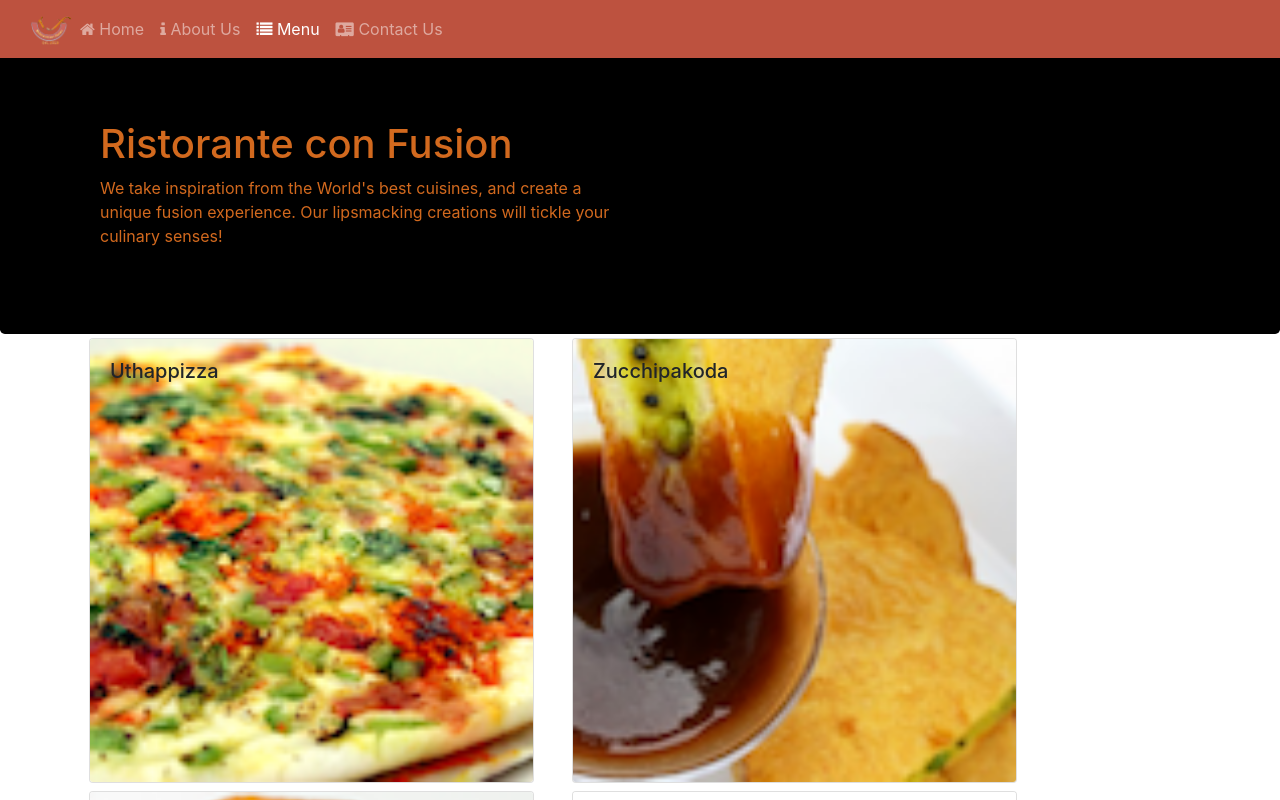
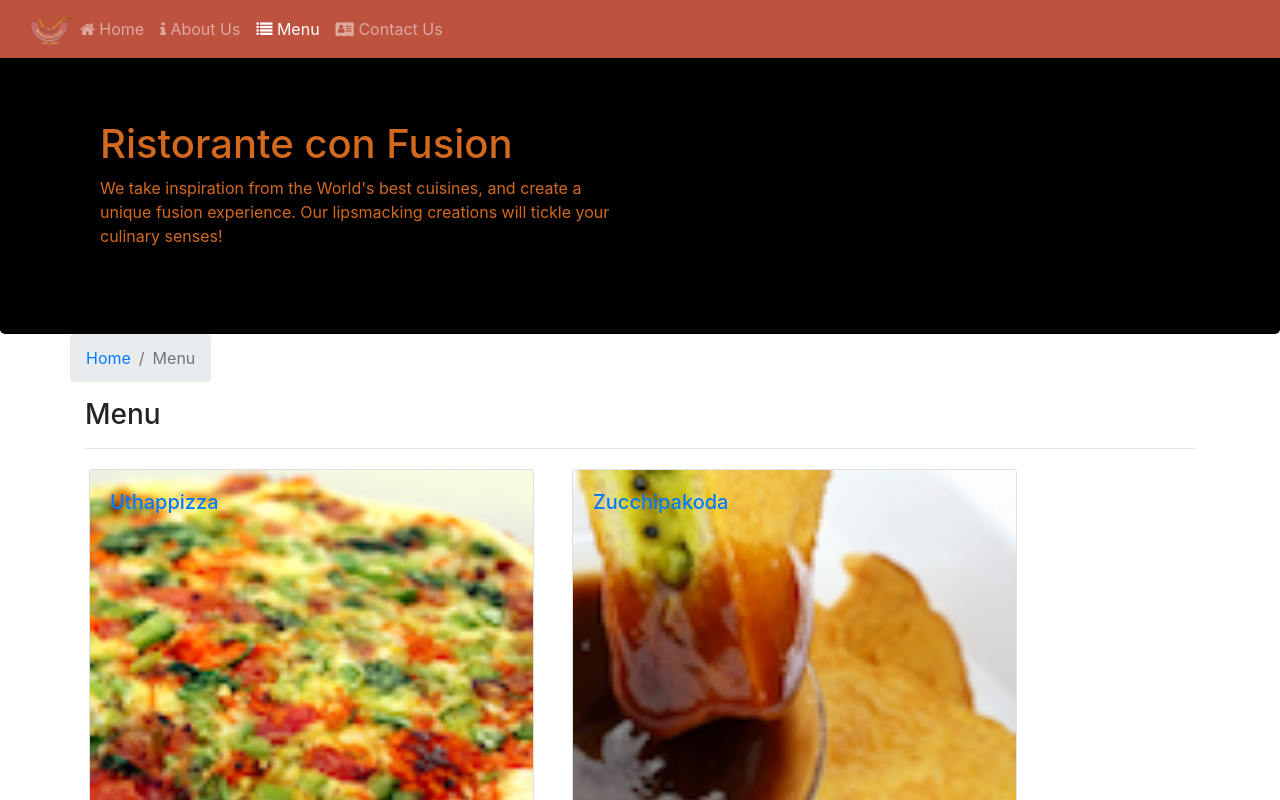
Before and after one commit to parthpvaghani/React-2ndpartof_FullStackCoursera, a React (Create React App) app: page /menu in a window 1280 px wide. Shown: the top 800 px of the page. Built offline with nearby package versions, Linux system fonts and the light colour scheme.

Commit message:
Single Page Applications Part 2

```diff
--- a/src/components/ContactComponent.js
+++ b/src/components/ContactComponent.js
@@ -1,9 +1,20 @@
 /* eslint-disable jsx-a11y/anchor-is-valid */
 import React from 'react';
-
+import { BreadcrumbItem, Breadcrumb } from 'reactstrap';
+import {Link} from 'react-router-dom';
 function Contact(props) {
     return(
         <div className="container">
+            <div className="row">
+                <Breadcrumb>
+                    <BreadcrumbItem><Link to="/home">Home</Link></BreadcrumbItem>
+                    <BreadcrumbItem active>Contact Us</BreadcrumbItem>
+                </Breadcrumb>
+                <div className="col-12">
+                    <h3>Contact Us</h3>
+                    <hr />
+                </div>
+            </div>
             <div className="row row-content">
                 <div className="col-12">
                 <h3>Location Information</h3>
--- a/src/components/DishdetailComponent.js
+++ b/src/components/DishdetailComponent.js
@@ -1,23 +1,19 @@
 import React from 'react';
-import { Card, CardImg, CardText, CardBody, CardTitle } from 'reactstrap';
-
+import { Card, CardImg, CardText, CardBody, CardTitle, BreadcrumbItem, Breadcrumb } from 'reactstrap';
+import {Link} from 'react-router-dom';
 function RenderDish({ dish }) {
     if (dish != null) {
         return (
             <React.Fragment>
-                <div className="col-12 col-md-5 m-1">
+
                     <Card >
-                        <CardImg top src={dish.image} alt={dish.name} />
+                        <CardImg top src={dish.image} alt={dish.name}/>
                         <CardBody>
                             <CardTitle>{dish.name}</CardTitle>
                             <CardText>{dish.description}</CardText>
                         </CardBody>
                     </Card>
-                </div>
-                <div className="col-12 col-md-5 m-1" >
-                    <h4>Comments</h4>
-                    <RenderComments commentsperdish={dish.comments} />
-                </div>
+
             </React.Fragment>
         )
     }
@@ -28,18 +24,17 @@
 
 }
 
-function RenderComments({commentsperdish}) {
+function RenderComments({ comments }) {
 
-    if (commentsperdish != null) {
-        const comment = commentsperdish.map((comment) => {
+    if (comments != null) {
+        const comment = comments.map((comment) => {
             return (
 
                 <React.Fragment>
                     <li>{comment.comment}</li><br />
-                    <li>-- {comment.author}, {new Intl.DateTimeFormat('en-US', { year: 'numeric', month: 'short', day: '2-digit'}).format(new Date(Date.parse(comment.date)))}</li><br />
+                    <li>-- {comment.author}, {new Intl.DateTimeFormat('en-US', { year: 'numeric', month: 'short', day: '2-digit' }).format(new Date(Date.parse(comment.date)))}</li><br />
                 </React.Fragment>
             )
-
         }
         );
         return (
@@ -56,10 +51,26 @@
 }
 
 const DishDetail = (props) => {
-    const dish = props.dish;
     return (
-        <div className="row">
-            <RenderDish dish={dish} />
+        <div className="container">
+            <div className="row">
+                <Breadcrumb>
+                    <BreadcrumbItem><Link to="/menu">Menu</Link></BreadcrumbItem>
+                    <BreadcrumbItem active>{props.dish.name}</BreadcrumbItem>
+                </Breadcrumb>
+                <div className="col-12">
+                    <h3>{props.dish.name}</h3>
+                    <hr />
+                </div>
+            </div>
+            <div className="row">
+                <div className="col-12 col-md m-1 ">
+                    <RenderDish dish={props.dish} />
+                </div>
+                <div className="col-12 col-md-5 m-1">
+                    <RenderComments comments={props.comments} />
+                </div>
+            </div>
         </div>
     );
 }
--- a/src/components/MainComponent.js
+++ b/src/components/MainComponent.js
@@ -8,6 +8,7 @@
 import Footer from './FooterComponent';
 import Home from './HomeComponent';
 import Contact from './ContactComponent';
+import DishDetail from './DishdetailComponent';
 import { Switch, Route, Redirect } from 'react-router-dom';
 import '../App.css';
 
@@ -34,6 +35,15 @@
                     leader={this.state.leaders.filter((leader) => leader.featured)[0]} />
             );
         }
+
+        const DishWithId = ({match}) => {
+            return(
+                <DishDetail dish={this.state.dishes.filter((dish) => dish.id === parseInt(match.params.dishId,10))[0]}
+                  comments={this.state.comments.filter((comment) => comment.dishId === parseInt(match.params.dishId,10))} />
+            );
+          };
+
+
         return (
 
             <div>
@@ -41,6 +51,7 @@
                 <Switch>
                     <Route path='/home' component={HomePage} />
                     <Route exact path='/menu' component={() => <Menu dishes={this.state.dishes} />} />
+                    <Route path='/menu/:dishId' component={DishWithId} />
                     <Route exact path='/contactus' component={() => <Contact />} />
                     <Redirect to="/home" />
                 </Switch>
--- a/src/components/MenuComponent.js
+++ b/src/components/MenuComponent.js
@@ -1,14 +1,16 @@
 import React from 'react';
-import { Card, CardImg, CardImgOverlay, CardTitle } from 'reactstrap';
+import { Card, CardImg, CardImgOverlay, CardTitle , Breadcrumb ,BreadcrumbItem} from 'reactstrap';
+import { Link } from 'react-router-dom';
 
-
-function RenderMenuItem({ dish, onClick }) {
+function RenderMenuItem({ dish }) {
     return (
-        <Card key={dish.id} >
-            <CardImg width="100%" src={dish.image} alt={dish.name} />
-            <CardImgOverlay>
-                <CardTitle>{dish.name}</CardTitle>
-            </CardImgOverlay>
+        <Card >
+          <Link to={`/menu/${dish.id}`} >
+                    <CardImg width="100%" src={dish.image} alt={dish.name} />
+                    <CardImgOverlay>
+                        <CardTitle>{dish.name}</CardTitle>
+                    </CardImgOverlay>
+                </Link>
         </Card>
     );
 }
@@ -25,6 +27,16 @@
     return (
         <div className="container">
             <div className="row">
+                    <Breadcrumb>
+                        <BreadcrumbItem><Link to="/home">Home</Link></BreadcrumbItem>
+                        <BreadcrumbItem active>Menu</BreadcrumbItem>
+                    </Breadcrumb>
+                    <div className="col-12">
+                        <h3>Menu</h3>
+                        <hr />
+                    </div>
+                </div>
+            <div className="row">
                 {menu}
             </div>
         </div>
```
